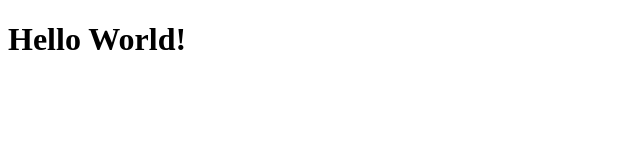
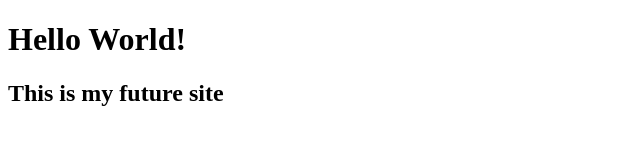
Before and after one commit to luks-rossato/lucasrossato.github.io, a plain HTML site: page index.html in a window 1280 px wide. Shown: the whole page, without its empty margins (0-640 px from the left). Drawn offline with Linux system fonts and the light colour scheme.

Commit message:
Update index.html

```diff
--- a/index.html
+++ b/index.html
@@ -8,5 +8,6 @@
 </head>
 <body>
     <h1>Hello World!</h1>
+    <h2>This is my future site</h2>
 </body>
 </html>
```
